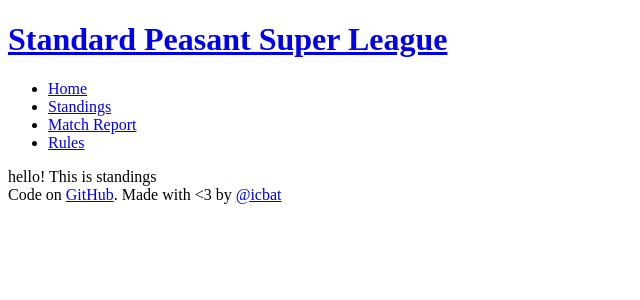
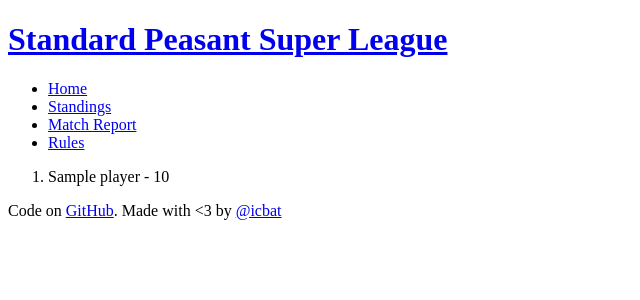
Before and after one commit to icbat/magic-league-wobsite, a Flask app: template src/templates/standings.html in a window 1280 px wide. Shown: the top 300 px of the page, without its empty margins (0-640 px from the left). Run offline with Flask 2, Linux system fonts and the light colour scheme; the template is opened without the code that fills it: most values are stand-ins (such as "Sample title", 1, 10 or a date in 2020).

Commit message:
standings pass through to the wobpage

```diff
--- a/src/templates/standings.html
+++ b/src/templates/standings.html
@@ -1,4 +1,9 @@
 {% extends "layout.html" %}
 {% block body %}
-hello! This is standings
+
+<ol>
+{% for player, points in standings.iteritems() %}
+    <li>{{ player|e }} - {{ points|e }}</li>
+{% endfor %}
+</ol>
 {% endblock %}
```
